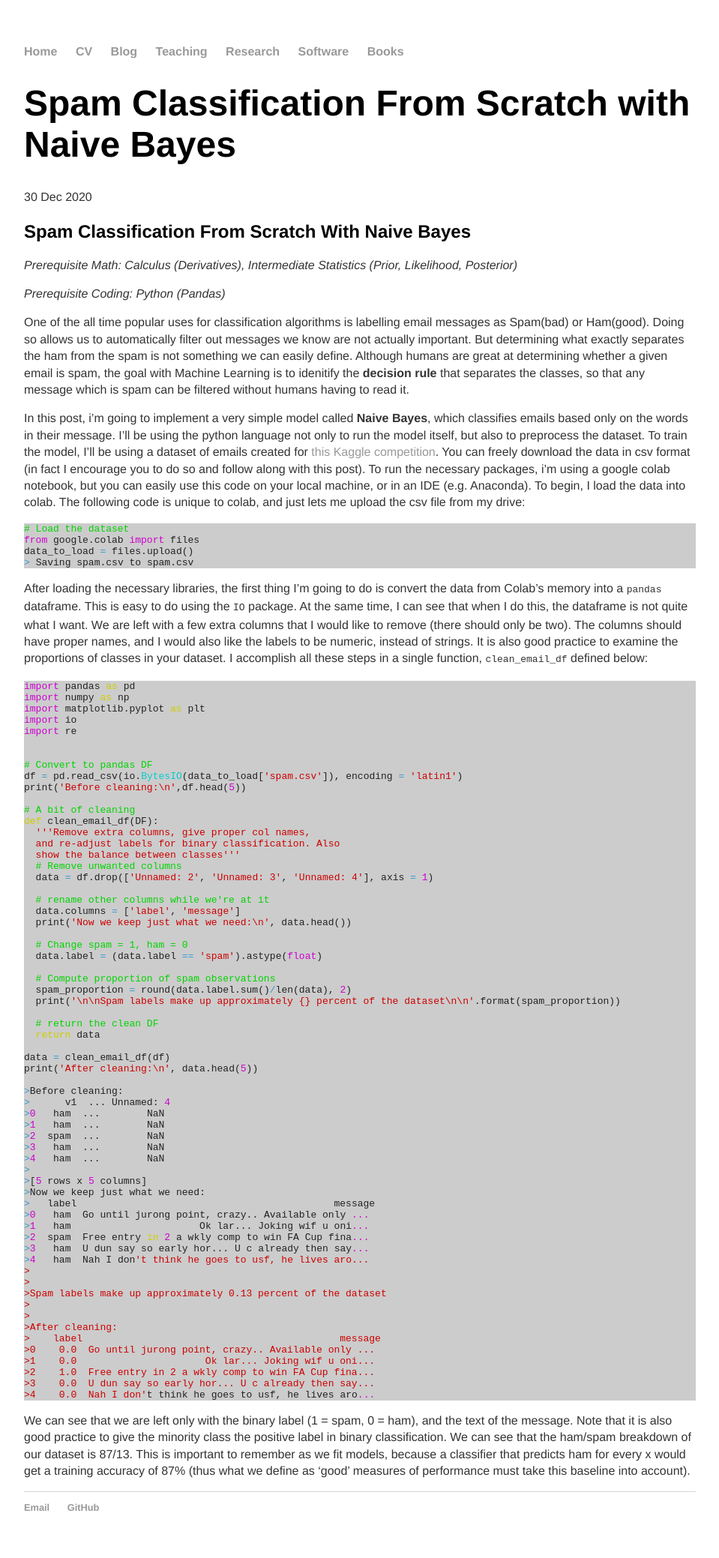
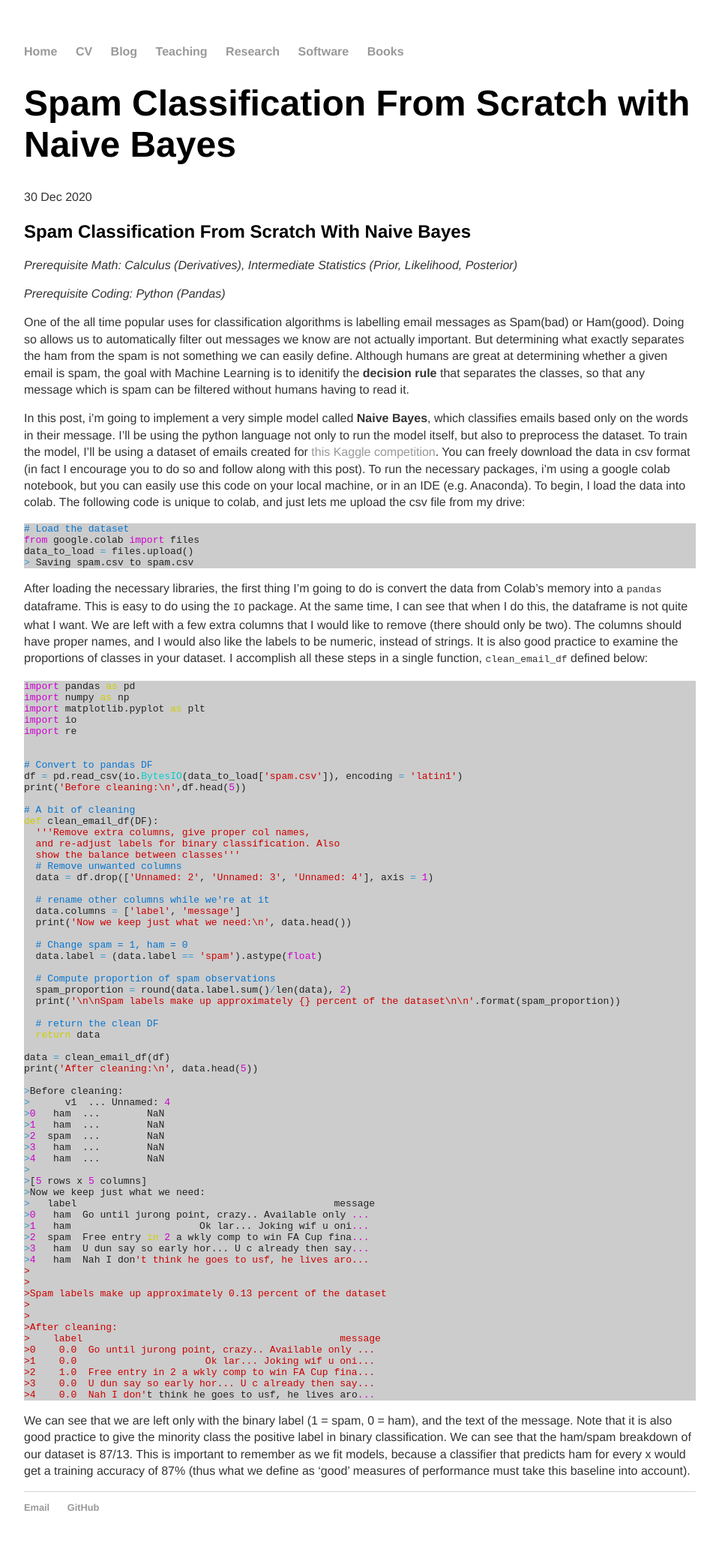
Before and after one commit to 12mre1/12mre1.github.io, a Jekyll site: the page built from _posts/2020-12-30-Spam-Classification-From-Scratch-With-Naive-Bayes.md, in a window 1280 px wide. Shown: the whole page at 75% size, without its empty margins (160-1119 px from the left). Built offline with Jekyll 4.4.1, drawn with Linux system fonts in a browser that asks for light colours.

Commit message:
Update syntax.css

```diff
--- a/css/syntax.css
+++ b/css/syntax.css
@@ -1,6 +1,6 @@
 .highlight pre { background-color: #cccccc }
 .highlight .hll { background-color: #cccccc }
-.highlight .c { color: #00d400 } /* Comment */
+.highlight .c { color: #0875cf } /* Comment */
 .highlight .err { color: #222222; border: 1px solid #FF0000 } /* Error */
 .highlight .g { color: #222222 } /* Generic */
 .highlight .k { color: #cdcd00 } /* Keyword */
@@ -9,17 +9,17 @@
 .highlight .o { color: #3399cc } /* Operator */
 .highlight .x { color: #222222 } /* Other */
 .highlight .p { color: #222222 } /* Punctuation */
-.highlight .cm { color: #00d400 } /* Comment.Multiline */
-.highlight .cp { color: #00d400 } /* Comment.Preproc */
-.highlight .c1 { color: #00d400 } /* Comment.Single */
+.highlight .cm { color: #0875cf } /* Comment.Multiline */
+.highlight .cp { color: #0875cf } /* Comment.Preproc */
+.highlight .c1 { color: #0875cf } /* Comment.Single */
 .highlight .cs { color: #cd0000; font-weight: bold } /* Comment.Special */
 .highlight .gd { color: #cd0000 } /* Generic.Deleted */
 .highlight .ge { color: #222222; font-style: italic } /* Generic.Emph */
 .highlight .gr { color: #FF0000 } /* Generic.Error */
-.highlight .gh { color: #00d400; font-weight: bold } /* Generic.Heading */
+.highlight .gh { color: #0875cf; font-weight: bold } /* Generic.Heading */
 .highlight .gi { color: #00cd00 } /* Generic.Inserted */
 .highlight .go { color: #808080 } /* Generic.Output */
-.highlight .gp { color: #00d400; font-weight: bold } /* Generic.Prompt */
+.highlight .gp { color: #0875cf; font-weight: bold } /* Generic.Prompt */
 .highlight .gs { color: #222222; font-weight: bold } /* Generic.Strong */
 .highlight .gu { color: #800080; font-weight: bold } /* Generic.Subheading */
 .highlight .gt { color: #0040D0 } /* Generic.Traceback */
```
